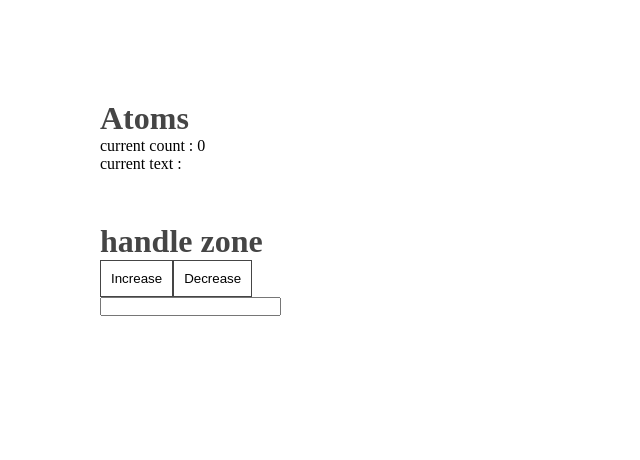
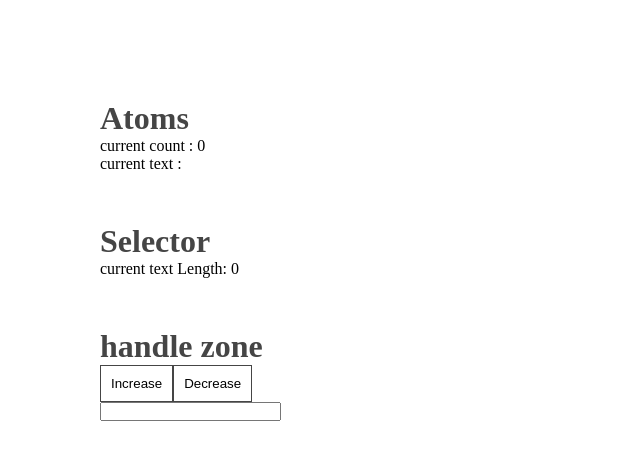
Before and after one commit to hellojaehyeok/recoil_study, a React (Create React App) app in the folder recoil/: page / in a window 1280 px wide. Shown: the top 460 px of the page, without its empty margins (0-640 px from the left). Built offline with nearby package versions, Linux system fonts and the light colour scheme.

Commit message:
Feat: text길이 selector get 적용

```diff
--- a/recoil/src/pages/main.tsx
+++ b/recoil/src/pages/main.tsx
@@ -1,14 +1,16 @@
 import React from 'react';
-import { useRecoilState } from 'recoil';
+import { useRecoilState, useRecoilValue } from 'recoil';
 import styled from 'styled-components';
 import HandleCount from '../components/count/handleCount';
 import HandleText from '../components/text/handleText';
 import countState from '../state/atom/countState';
 import textState from '../state/atom/textState';
+import textLenSelector from '../state/selector/textLenSelector';
 
 const Main = ({}) => {
     const [count, setCount] = useRecoilState(countState);
     const [text, setText] = useRecoilState(textState);
+    const textLength = useRecoilValue(textLenSelector);
 
     return(
         <Container>
@@ -17,6 +19,11 @@ const Main = ({}) => {
                 <Title>Atoms</Title>
                 current count : {count} <br />
                 current text : {text}
+            </Section>
+
+            <Section>
+                <Title>Selector</Title>
+                current text Length: {textLength}
             </Section>
 
             <Section>
--- /dev/null
+++ b/recoil/src/state/selector/textLenSelector.ts
@@ -0,0 +1,12 @@
+import { selector } from "recoil";
+import textState from "../atom/textState";
+
+
+export default selector({
+    key: "textLenSelector",
+    get: ({get}): number => {
+        const text = get(textState);
+
+        return text.length;
+    }
+})
```
